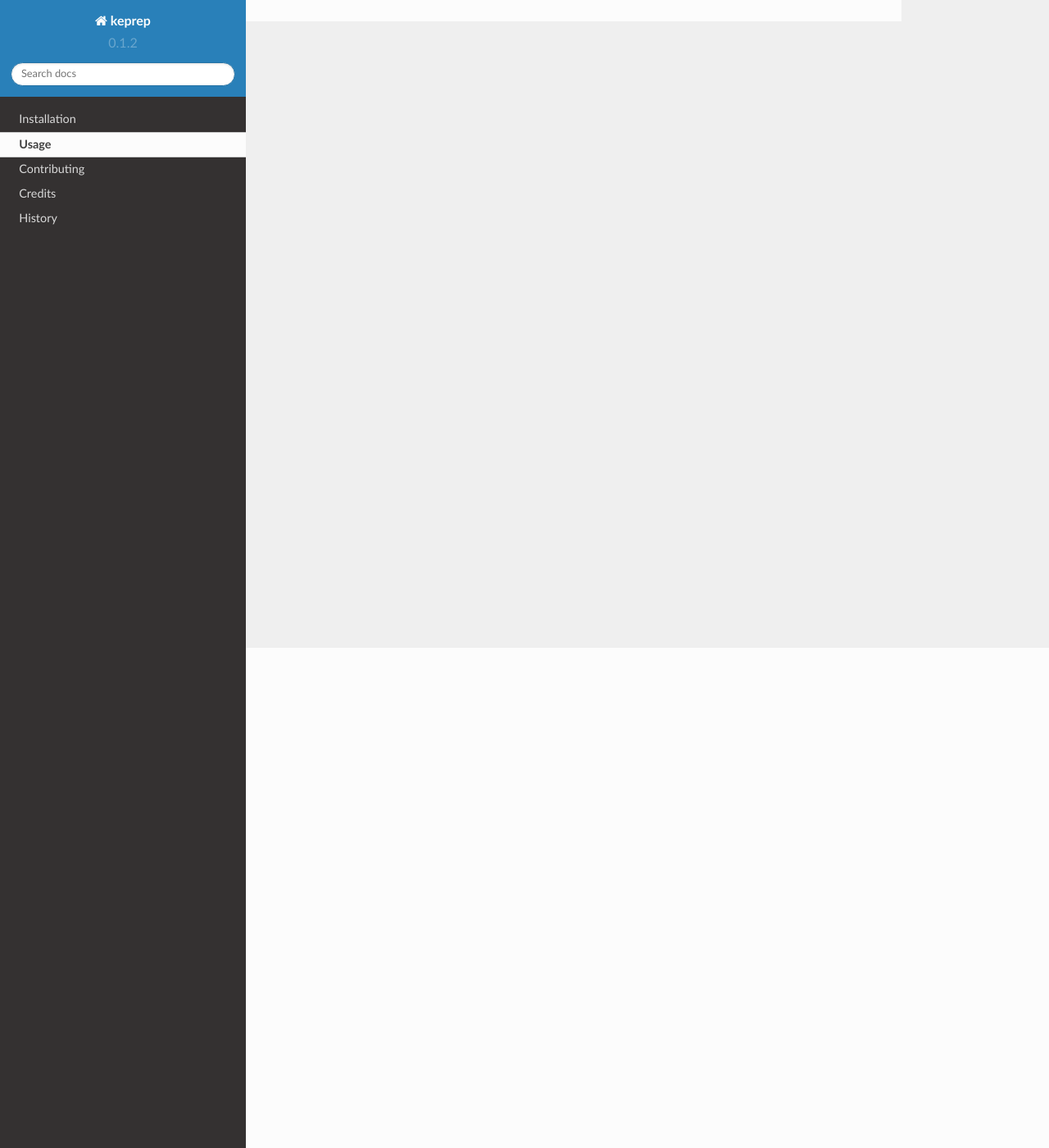
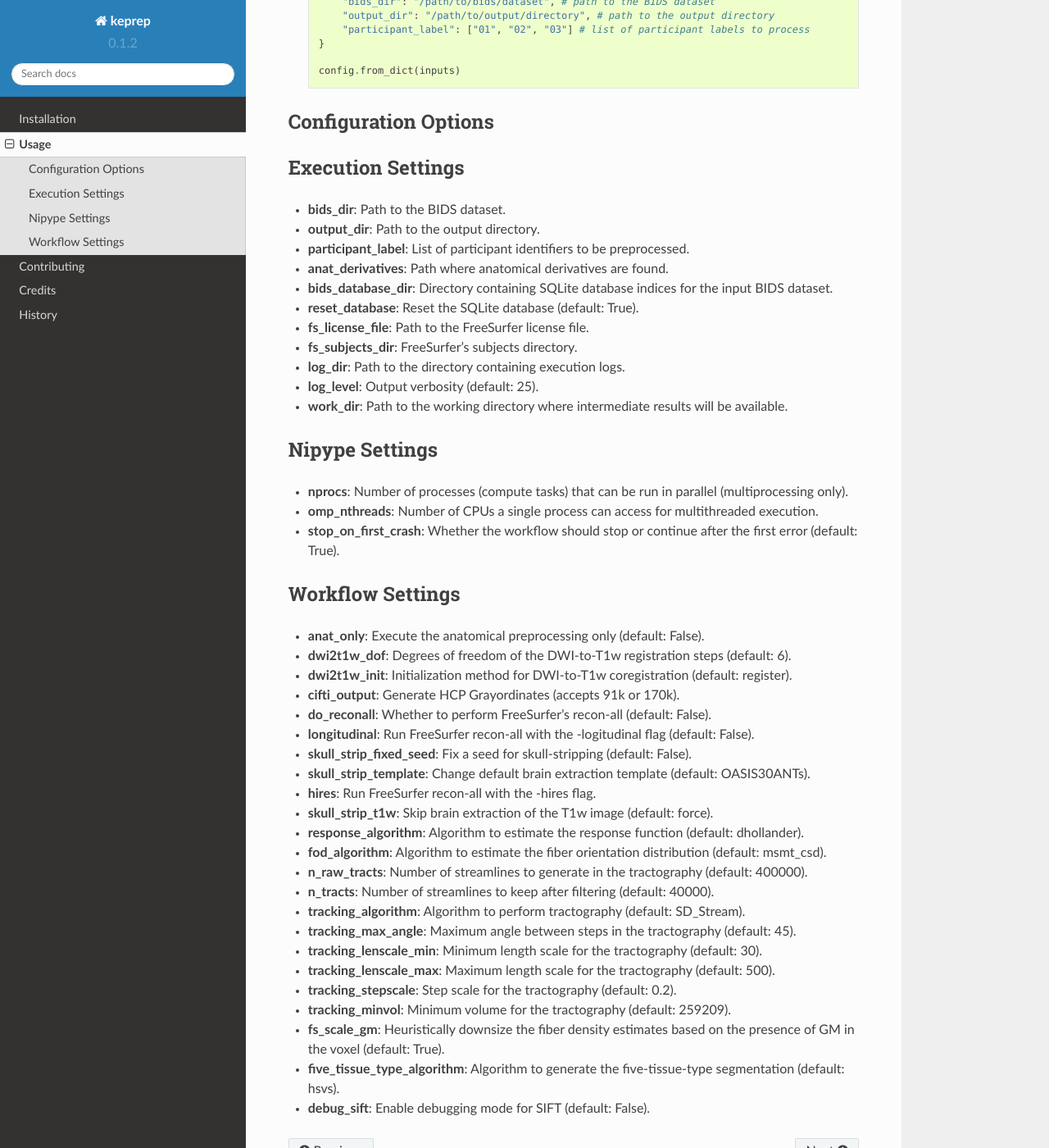
Before and after one commit to GalKepler/keprep, a Sphinx documentation site: the page built from docs/usage.rst, in a window 1280 px wide and 1400 px high, scrolled down 610 px. Shown: the whole window at 82% size. Built offline with Sphinx 7.4.7 and the Read the Docs theme 2.0.0, drawn with Linux system fonts in a browser that asks for light colours; pages that are not in the unit, such as notebooks, are missing from menus; some of the changed text lies outside the part shown.

Commit message:
updated usage

```diff
--- a/docs/usage.rst
+++ b/docs/usage.rst
@@ -12,7 +12,72 @@ There are two main ways to customize the configuration of the pipeline:
 1. By modifying the `keprep.config` module directly.::
 
     from keprep import config
-    from keprep.workflows
+    config.execution.bids_dir = '/path/to/bids/dataset' # path to the BIDS dataset
+    config.execution.output_dir = '/path/to/output/directory' # path to the output directory
+    config.execution.participant_label = ['01', '02', '03'] # list of participant labels to process
+
+2. By passing a dictionary of options to the `from_dict` method.::
+
+    from keprep import config
+
+    inputs = {
+        "bids_dir": "/path/to/bids/dataset", # path to the BIDS dataset
+        "output_dir": "/path/to/output/directory", # path to the output directory
+        "participant_label": ["01", "02", "03"] # list of participant labels to process
+    }
+
+    config.from_dict(inputs)
+
+Configuration Options
+----------------------
+
+Execution Settings
+------------------
+* **bids_dir**: Path to the BIDS dataset.
+* **output_dir**: Path to the output directory.
+* **participant_label**: List of participant identifiers to be preprocessed.
+* **anat_derivatives**: Path where anatomical derivatives are found.
+* **bids_database_dir**: Directory containing SQLite database indices for the input BIDS dataset.
+* **reset_database**: Reset the SQLite database (default: True).
+* **fs_license_file**: Path to the FreeSurfer license file.
+* **fs_subjects_dir**: FreeSurfer's subjects directory.
+* **log_dir**: Path to the directory containing execution logs.
+* **log_level**: Output verbosity (default: 25).
+* **work_dir**: Path to the working directory where intermediate results will be available.
+
+Nipype Settings
+----------------
+* **nprocs**: Number of processes (compute tasks) that can be run in parallel (multiprocessing only).
+* **omp_nthreads**: Number of CPUs a single process can access for multithreaded execution.
+* **stop_on_first_crash**: Whether the workflow should stop or continue after the first error (default: True).
+
+Workflow Settings
+-----------------
+* **anat_only**: Execute the anatomical preprocessing only (default: False).
+* **dwi2t1w_dof**: Degrees of freedom of the DWI-to-T1w registration steps (default: 6).
+* **dwi2t1w_init**: Initialization method for DWI-to-T1w coregistration (default: register).
+* **cifti_output**: Generate HCP Grayordinates (accepts 91k or 170k).
+* **do_reconall**: Whether to perform FreeSurfer's recon-all (default: False).
+* **longitudinal**: Run FreeSurfer recon-all with the -logitudinal flag (default: False).
+* **skull_strip_fixed_seed**: Fix a seed for skull-stripping (default: False).
+* **skull_strip_template**: Change default brain extraction template (default: OASIS30ANTs).
+* **hires**: Run FreeSurfer recon-all with the -hires flag.
+* **skull_strip_t1w**: Skip brain extraction of the T1w image (default: force).
+* **response_algorithm**: Algorithm to estimate the response function (default: dhollander).
+* **fod_algorithm**: Algorithm to estimate the fiber orientation distribution (default: msmt_csd).
+* **n_raw_tracts**: Number of streamlines to generate in the tractography (default: 400000).
+* **n_tracts**: Number of streamlines to keep after filtering (default: 40000).
+* **tracking_algorithm**: Algorithm to perform tractography (default: SD_Stream).
+* **tracking_max_angle**: Maximum angle between steps in the tractography (default: 45).
+* **tracking_lenscale_min**: Minimum length scale for the tractography (default: 30).
+* **tracking_lenscale_max**: Maximum length scale for the tractography (default: 500).
+* **tracking_stepscale**: Step scale for the tractography (default: 0.2).
+* **tracking_minvol**: Minimum volume for the tractography (default: 259209).
+* **fs_scale_gm**: Heuristically downsize the fiber density estimates based on the presence of GM in the voxel (default: True).
+* **five_tissue_type_algorithm**: Algorithm to generate the five-tissue-type segmentation (default: hsvs).
+* **debug_sift**: Enable debugging mode for SIFT (default: False).
+
+
 
 
 .. _BIDS: https://bids.neuroimaging.io
```
Also changed, not shown: 1 other file.
